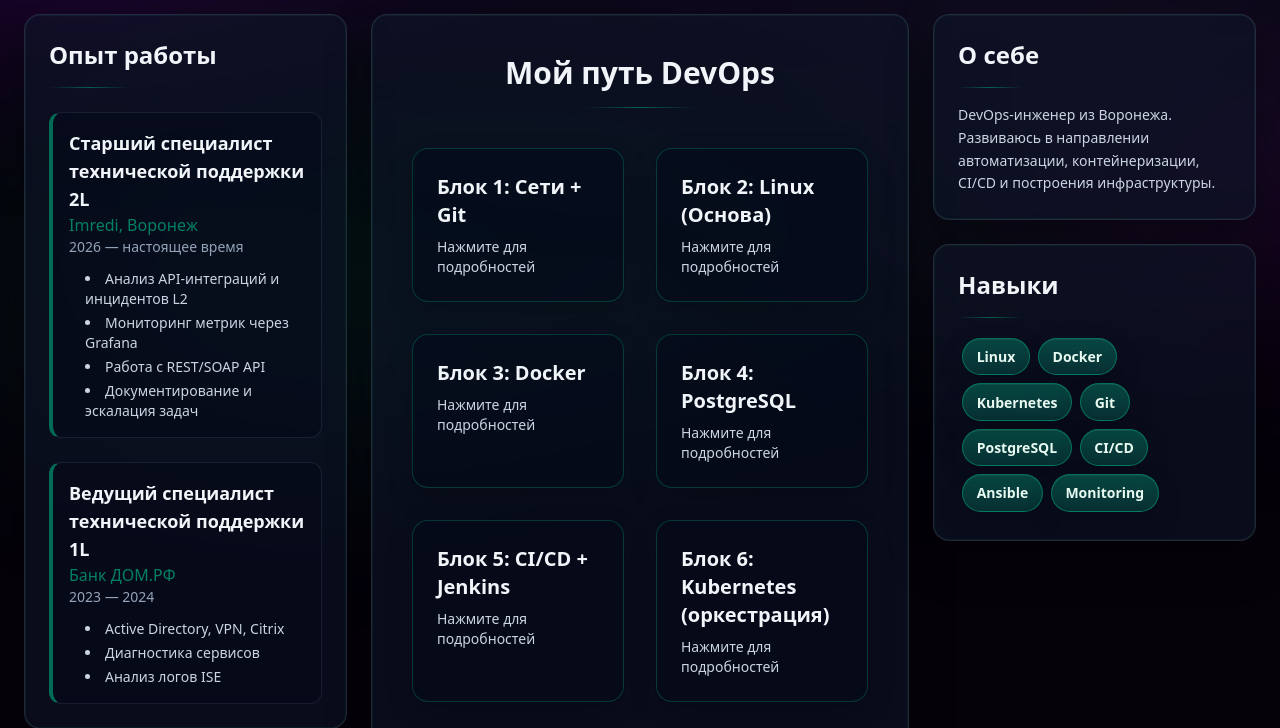
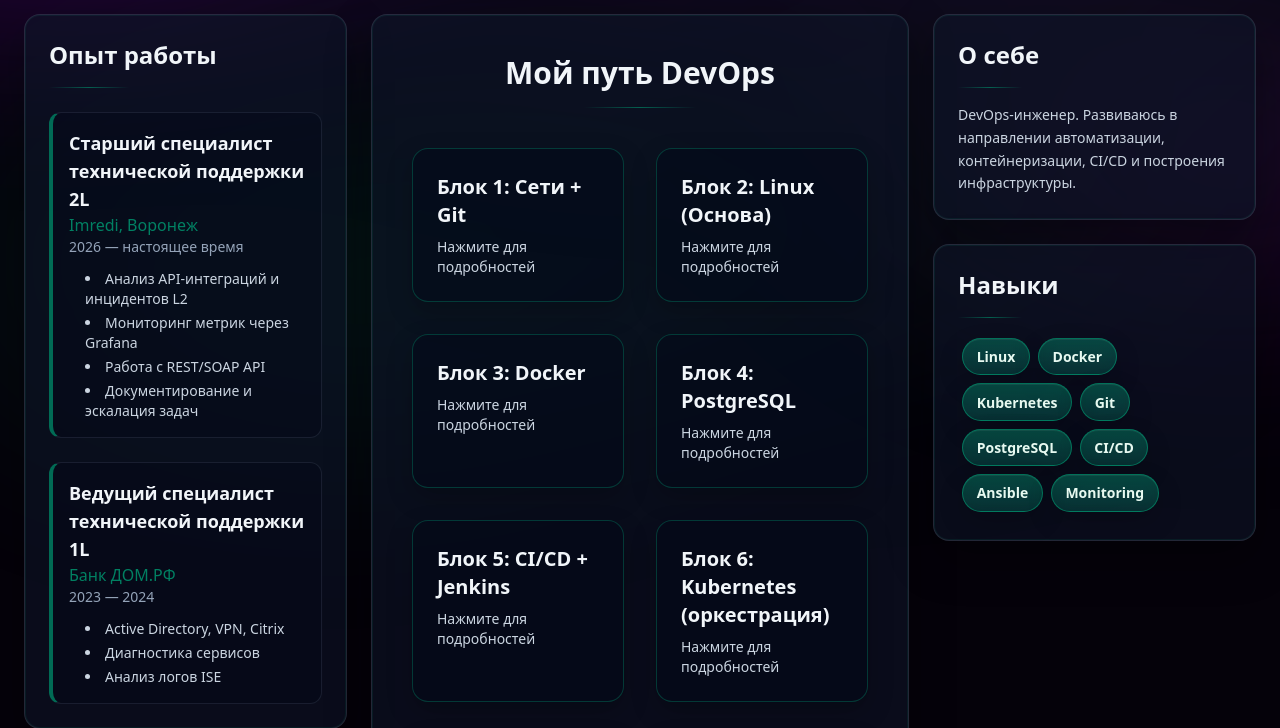
Before and after one commit to nfomenko1/devops-cv-site, a Flask app: page / in a window 1280 px wide. Shown: the part 412-1140 px from the top of the page. Run offline with Flask 3, Linux system fonts and the light colour scheme; some libraries are stand-ins or nearby versions.

```diff
--- a/templates/index.html
+++ b/templates/index.html
@@ -180,7 +180,7 @@
           <h2 class="text-2xl font-bold mb-4 text-slate-100">О себе</h2>
           <div class="w-16 mb-4 accent-line"></div>
           <p class="text-slate-300 text-sm leading-relaxed">
-            DevOps-инженер из Воронежа. Развиваюсь в направлении автоматизации,
+            DevOps-инженер. Развиваюсь в направлении автоматизации,
             контейнеризации, CI/CD и построения инфраструктуры.
           </p>
         </section>
```
